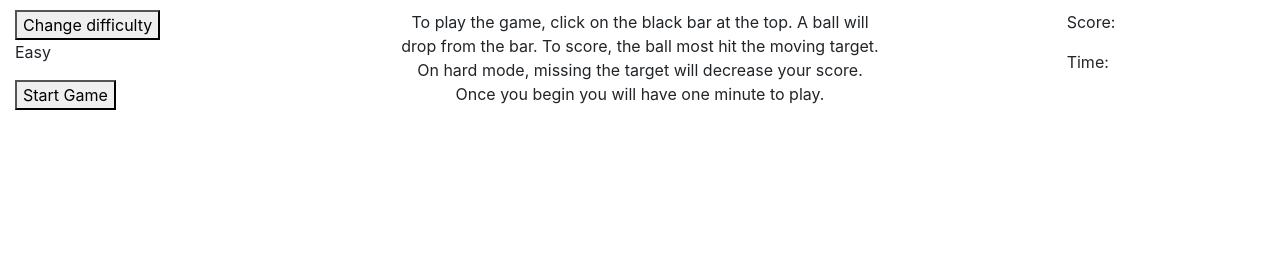
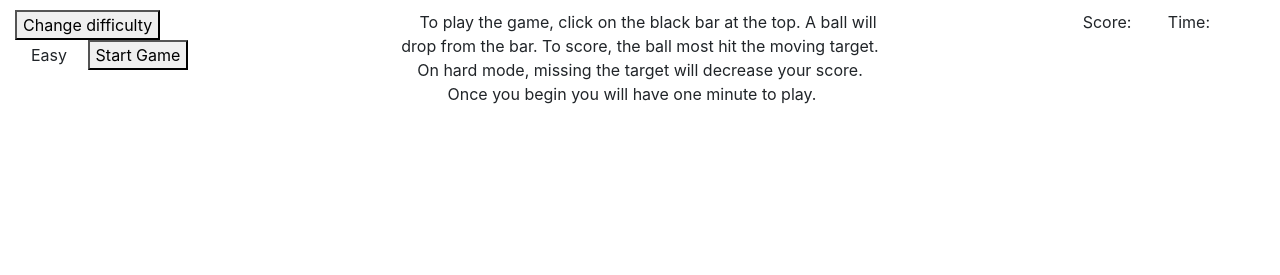
Before and after one commit to taeuscherpferd/javaball, a plain HTML site: page index.html in a window 1280 px wide. Drawn offline with nearby package versions, Linux system fonts and the light colour scheme.

Commit message:
added stylings

```diff
--- a/style.css
+++ b/style.css
@@ -12,3 +12,7 @@
     position: relative;
     top: 30em;
 }
+p {
+    display: inline;
+    margin: 1em;
+}
```
